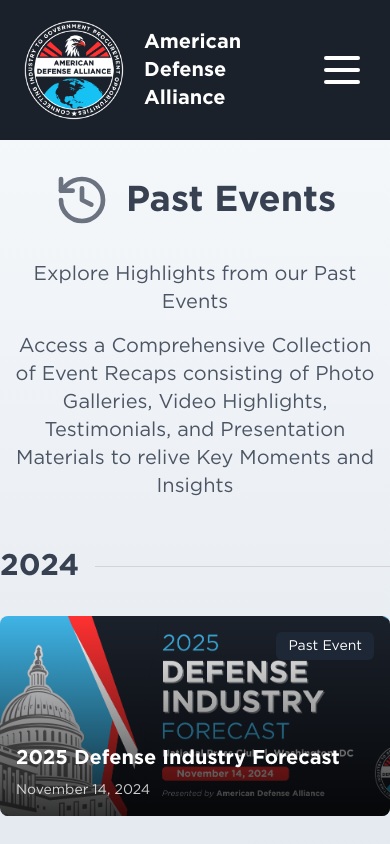
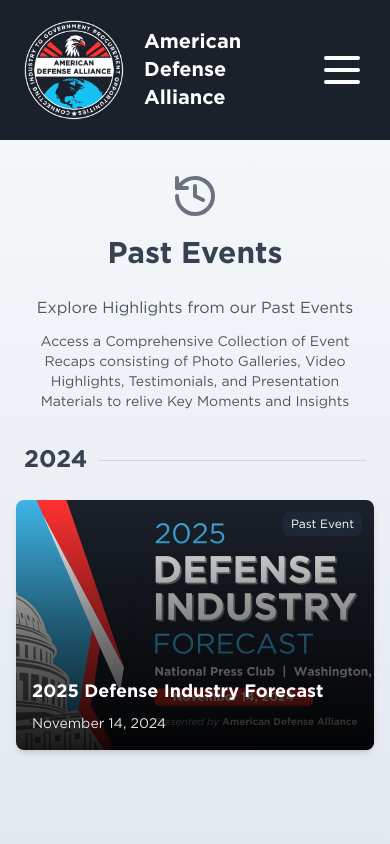
Before and after one commit to masonym/ada-website, a Next.js app: page /events/past-events in a window 390 px wide. Shown: the top 844 px of the page. Built offline with nearby package versions, Linux system fonts and the light colour scheme.

Commit message:
Updated mobile responsiveness of past events

```diff
--- a/src/app/components/PastEvents.tsx
+++ b/src/app/components/PastEvents.tsx
@@ -4,38 +4,35 @@
 import Link from 'next/link';
 import { History, ArrowRight } from 'lucide-react';
 
-// Simple card component without description
 const SimpleEventCard = ({ title, date, image, slug }: {
     title: string;
     date: string;
     image: string;
     slug: string;
 }) => (
-    <Link href={`/events/${slug}/about/event-recap`} className="w-full max-w-[400px] group">
-        <div className="relative overflow-hidden rounded-lg transition-all duration-300 hover:scale-105">
-            {/* Image Container */}
-            <div className="relative h-[200px] w-full">
+    <Link href={`/events/${slug}/about/event-recap`} className="w-full group">
+        <div className="relative overflow-hidden rounded-lg transition-all duration-300 hover:scale-105 shadow-md">
+            <div className="relative h-[250px] sm:h-[200px] w-full">
                 <Image
                     src={image}
                     fill
                     style={{ objectFit: 'cover' }}
                     alt={`Event image for ${title}`}
+                    className="transition-transform duration-300 group-hover:scale-105"
                 />
             </div>
 
-            {/* Content Overlay */}
-            <div className="absolute inset-0 bg-gradient-to-t from-black/80 to-transparent flex flex-col justify-end p-4">
-                <h3 className="text-white font-bold text-xl mb-2">{title}</h3>
-                <p className="text-white/80 text-sm">{date}</p>
+            <div className="absolute inset-0 bg-gradient-to-t from-black/90 via-black/50 to-transparent flex flex-col justify-end p-4 sm:p-4">
+                <h3 className="text-white font-bold text-lg sm:text-xl mb-2 line-clamp-2">{title}</h3>
+                <p className="text-white/90 text-sm">{date}</p>
             </div>
 
-            {/* Past Event Badge */}
-            <div className="absolute top-4 right-4 bg-gray-800/90 text-white px-3 py-1 text-sm rounded-md">
+            <div className="absolute top-3 right-3 bg-gray-800/90 text-white px-2 py-1 text-xs sm:text-sm rounded-md">
                 Past Event
             </div>
 
-            {/* Hover State */}
-            <div className="absolute inset-0 bg-blue-600/20 opacity-0 group-hover:opacity-100 transition-opacity duration-300 flex items-center justify-center">
+            {/* Hover State - Hidden on mobile to prevent sticky hover states */}
+            <div className="absolute inset-0 bg-blue-600/20 opacity-0 group-hover:opacity-100 transition-opacity duration-300 hidden sm:flex items-center justify-center">
                 <div className="bg-white text-blue-600 px-4 py-2 rounded-full text-sm font-bold flex items-center gap-2">
                     View Recap <ArrowRight className="w-4 h-4" />
                 </div>
@@ -45,11 +42,8 @@
 );
 
 const PastEvents = () => {
-    // Group past events by year
     const eventsByYear = useMemo(() => {
         const now = new Date();
-
-        // Filter past events and group them by year
         const pastEvents = EVENTS
             .filter(event => new Date(event.timeStart) < now)
             .reduce((acc, event) => {
@@ -61,7 +55,6 @@
                 return acc;
             }, {} as Record<number, typeof EVENTS>);
 
-        // Sort years in descending order
         return Object.entries(pastEvents)
             .sort(([yearA], [yearB]) => Number(yearB) - Number(yearA))
             .map(([year, events]) => ({
@@ -77,31 +70,32 @@
     }
 
     return (
-        <section id="past-events" className="max-container flex flex-col items-center mt-8 mb-16">
-            {/* Header */}
-            <div className="flex items-center gap-4 mb-8">
-                <History className="w-14 h-14 text-gray-500" />
-                <h2 className="text-center font-gotham font-bold text-[36px] md:text-[64px] text-gray-700">
+        <section id="past-events" className="max-container flex flex-col items-center mt-8 mb-16 px-4 sm:px-6">
+            <div className="flex flex-col sm:flex-row items-center gap-4 mb-6 sm:mb-8 text-center">
+                <History className="w-12 h-12 sm:w-14 sm:h-14 text-gray-500" />
+                <h2 className="font-gotham font-bold text-3xl sm:text-[36px] md:text-[64px] text-gray-700">
                     Past Events
                 </h2>
             </div>
-            <p className="text-center text-gray-600 text-xl mb-4 max-w-3xl mx-2">
+
+            <p className="text-center text-gray-600 text-base sm:text-xl mb-3 sm:mb-4 max-w-3xl mx-2">
                 Explore Highlights from our Past Events
             </p>
-            <p className="text-center text-gray-600 text-xl mb-12 max-w-3xl mx-2">
+            <p className="text-center text-gray-600 text-sm sm:text-xl mb-8 sm:mb-12 max-w-3xl mx-2">
                 Access a Comprehensive Collection of Event Recaps consisting of Photo Galleries, Video Highlights, Testimonials, and Presentation Materials to relive Key Moments and Insights
             </p>
 
-            {/* Events by Year */}
             <div className="w-full max-w-7xl">
                 {eventsByYear.map(({ year, events }) => (
-                    <div key={year} className="mb-16">
-                        <div className="flex items-center gap-4 mb-8">
-                            <h3 className="text-3xl font-bold text-gray-700">{year}</h3>
+                    <div key={year} className="mb-12 sm:mb-16">
+                        <div className="flex items-center gap-3 sm:gap-4 mb-6 sm:mb-8 px-2 sm:px-0">
+                            <h3 className="text-2xl sm:text-3xl font-bold text-gray-700 whitespace-nowrap">
+                                {year}
+                            </h3>
                             <div className="flex-1 h-[1px] bg-gray-300"></div>
                         </div>
 
-                        <div className="grid grid-cols-1 md:grid-cols-2 lg:grid-cols-3 gap-6">
+                        <div className="grid grid-cols-1 sm:grid-cols-2 lg:grid-cols-3 gap-4 sm:gap-6">
                             {events.map(event => (
                                 <SimpleEventCard
                                     key={event.id}
```
